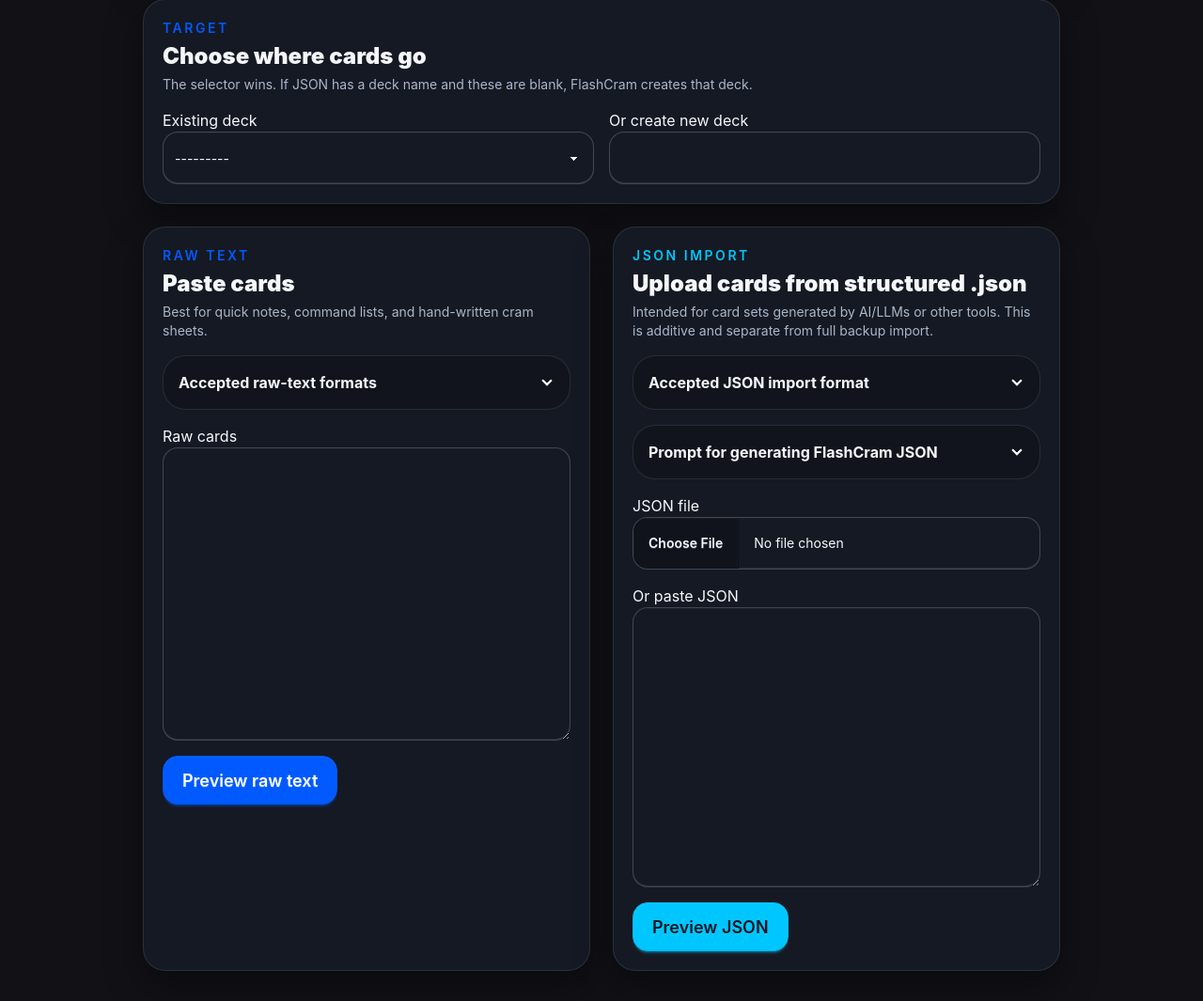
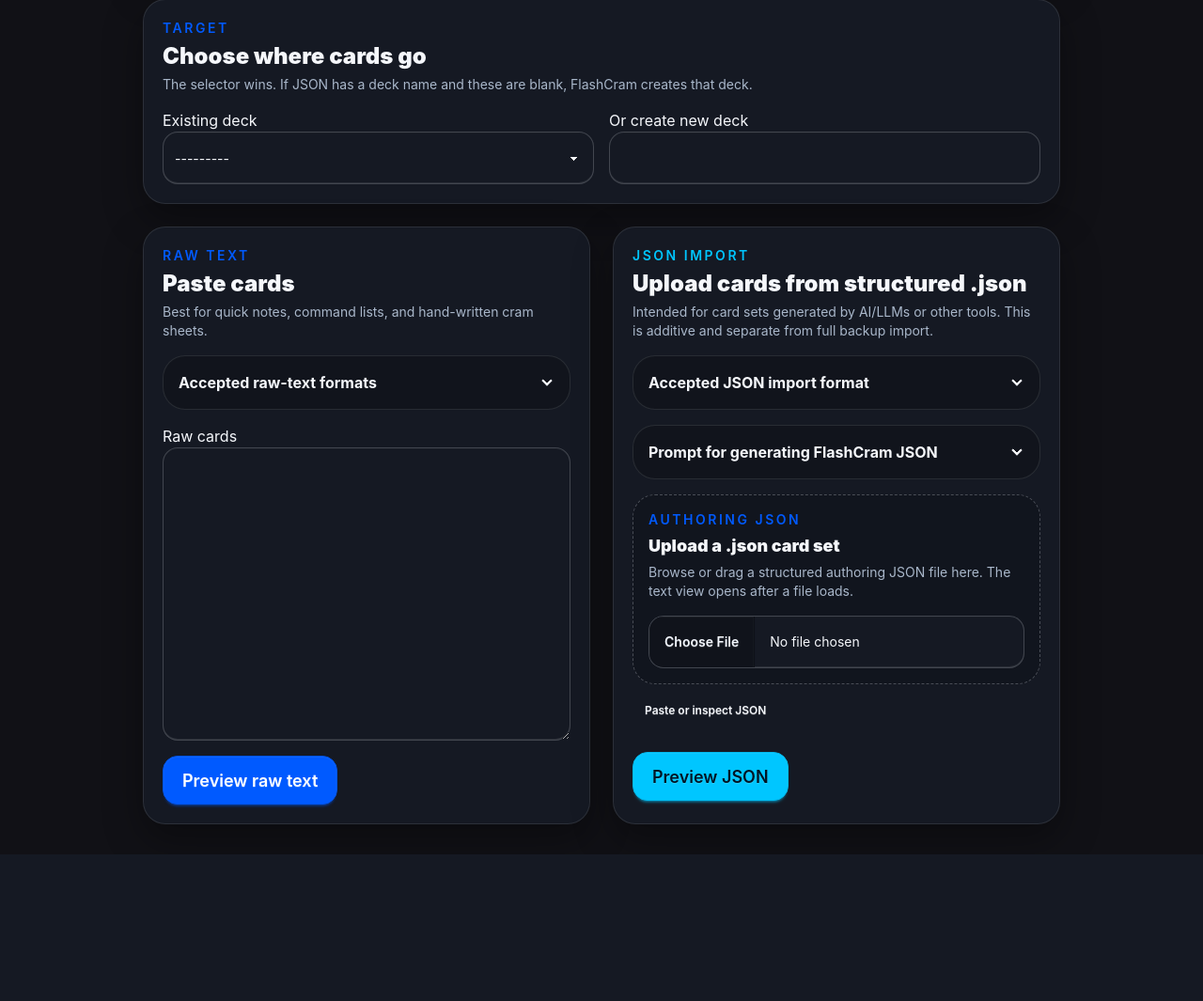
Before and after one commit to oliver-louis/FlashCram, a Django app: page /bulk-import/ in a window 1280 px wide. Shown: the part 360-1425 px from the top of the page at 94% size. After the commit the page ends 1269 px from the top, so only its background shows below. Run offline with Django 5.2, Linux system fonts and the light colour scheme; the visitor is signed in with stand-in values (Sample User, id 1); data comes from the database, SQL or seed files in the repository; data that the repository does not hold is empty; some libraries are stand-ins or nearby versions.

Commit message:
Standardize JSON import UI

```diff
--- a/cards/forms.py
+++ b/cards/forms.py
@@ -10,8 +10,31 @@ from .services import (
     get_settings,
     is_authenticated_user,
     normalize_tags,
+    parse_authoring_json_cards,
     process_image_upload,
 )
+
+
+def json_file_widget():
+    return forms.ClearableFileInput(
+        attrs={
+            "accept": "application/json,.json",
+            "class": "file-input file-input-bordered h-14 w-full rounded-2xl",
+            "x-ref": "jsonFileInput",
+            "@change": "loadFile($event)",
+        }
+    )
+
+
+def json_text_widget():
+    return forms.Textarea(
+        attrs={
+            "class": "textarea textarea-bordered min-h-72 w-full rounded-2xl font-mono text-sm",
+            "rows": 14,
+            "x-ref": "jsonTextInput",
+            "x-model": "jsonText",
+        }
+    )
 
 
 class DeckForm(forms.ModelForm):
@@ -86,6 +109,45 @@ class DeckForm(forms.ModelForm):
         if commit:
             deck.save()
         return deck
+
+
+class DeckCreateForm(DeckForm):
+    authoring_json_file = forms.FileField(
+        required=False,
+        label="JSON file",
+        widget=json_file_widget(),
+    )
+    authoring_json_text = forms.CharField(
+        required=False,
+        label="JSON text",
+        widget=json_text_widget(),
+    )
+
+    class Meta(DeckForm.Meta):
+        fields = [*DeckForm.Meta.fields, "authoring_json_file", "authoring_json_text"]
+
+    def __init__(self, *args, **kwargs):
+        self.authoring_result = None
+        super().__init__(*args, **kwargs)
+        self.fields["name"].required = False
+
+    def clean(self):
+        cleaned_data = super().clean()
+        name = (cleaned_data.get("name") or "").strip()
+        payload = (cleaned_data.get("authoring_json_text") or "").strip()
+
+        if payload:
+            try:
+                self.authoring_result = parse_authoring_json_cards(payload, self.user)
+            except ValueError as exc:
+                self.add_error("authoring_json_text", str(exc))
+                return cleaned_data
+
+        if not name and self.authoring_result and self.authoring_result.deck_name:
+            cleaned_data["name"] = self.authoring_result.deck_name
+        elif not name:
+            self.add_error("name", "Enter a deck name or upload JSON with a deck name.")
+        return cleaned_data
 
 
 class CardForm(forms.ModelForm):
@@ -254,18 +316,11 @@ class BulkImportForm(forms.Form):
     )
     authoring_json_file = forms.FileField(
         required=False,
-        widget=forms.ClearableFileInput(
-            attrs={
-                "accept": "application/json,.json",
-                "class": "file-input file-input-bordered h-14 w-full rounded-2xl",
-            }
-        ),
+        widget=json_file_widget(),
     )
     authoring_json_text = forms.CharField(
         required=False,
-        widget=forms.Textarea(
-            attrs={"class": "textarea textarea-bordered min-h-72 w-full rounded-2xl font-mono text-sm", "rows": 14}
-        ),
+        widget=json_text_widget(),
     )
 
     def __init__(self, *args, **kwargs):
@@ -275,6 +330,27 @@ class BulkImportForm(forms.Form):
 
 
 class JsonImportForm(forms.Form):
+    backup_json_file = forms.FileField(
+        required=False,
+        label="Backup JSON file",
+        widget=json_file_widget(),
+    )
+    backup_json_text = forms.CharField(
+        required=False,
+        label="Backup JSON text",
+        widget=json_text_widget(),
+    )
     backup_json = forms.CharField(
-        widget=forms.Textarea(attrs={"class": "textarea textarea-bordered min-h-72 w-full rounded-2xl", "rows": 14})
+        required=False,
+        widget=forms.HiddenInput(),
     )
+
+    def clean(self):
+        cleaned_data = super().clean()
+        backup_json_text = (cleaned_data.get("backup_json_text") or "").strip()
+        legacy_backup_json = (cleaned_data.get("backup_json") or "").strip()
+        if not backup_json_text and legacy_backup_json:
+            cleaned_data["backup_json_text"] = legacy_backup_json
+        if not (cleaned_data.get("backup_json_text") or "").strip():
+            self.add_error("backup_json_text", "Upload a backup JSON file or paste backup JSON before importing.")
+        return cleaned_data
--- a/cards/templates/cards/bulk_import.html
+++ b/cards/templates/cards/bulk_import.html
@@ -203,16 +203,7 @@ Example markdown card with code:
             </div>
           </details>
 
-          <label class="form-control">
-            <span class="label-text">JSON file</span>
-            {{ form.authoring_json_file }}
-            {{ form.authoring_json_file.errors }}
-          </label>
-          <label class="form-control">
-            <span class="label-text">Or paste JSON</span>
-            {{ form.authoring_json_text }}
-            {{ form.authoring_json_text.errors }}
-          </label>
+          {% include "cards/partials/json_upload.html" with file_field=form.authoring_json_file text_field=form.authoring_json_text eyebrow="Authoring JSON" title="Upload a .json card set" help_text="Browse or drag a structured authoring JSON file here. The text view opens after a file loads." text_label="Paste or inspect authoring JSON" %}
           <div class="grid gap-3 sm:flex">
             <button class="btn btn-secondary btn-lg fc-tap rounded-2xl" type="submit" name="intent" value="json_preview">Preview JSON</button>
             {% if json_result and json_result.cards %}
--- /dev/null
+++ b/cards/templates/cards/partials/json_upload.html
@@ -0,0 +1,56 @@
+<div
+  class="space-y-3"
+  x-data="{
+    open: false,
+    jsonText: '',
+    fileName: '',
+    init() {
+      this.jsonText = this.$refs.jsonTextInput?.value || '';
+      this.open = Boolean(this.jsonText.trim());
+    },
+    loadFile(event) {
+      const file = event.target.files?.[0];
+      this.fileName = file?.name || '';
+      if (!file) return;
+      const reader = new FileReader();
+      reader.onload = () => {
+        this.jsonText = reader.result || '';
+        this.open = true;
+      };
+      reader.readAsText(file);
+    }
+  }"
+>
+  <label class="block rounded-3xl border border-dashed border-base-content/25 bg-base-200/60 p-4">
+    <span class="block text-sm font-semibold uppercase tracking-[0.18em] text-primary">{{ eyebrow|default:"JSON file" }}</span>
+    <span class="mt-1 block text-lg font-black">{{ title|default:"Upload JSON" }}</span>
+    {% if help_text %}
+      <span class="mt-1 block text-sm fc-muted">{{ help_text }}</span>
+    {% endif %}
+    <span class="mt-4 block">{{ file_field }}</span>
+    {% if file_field.errors %}
+      <span class="mt-2 block text-sm text-error">{{ file_field.errors }}</span>
+    {% endif %}
+    <span class="mt-2 block text-sm fc-muted" x-show="fileName" x-text="'Loaded: ' + fileName"></span>
+  </label>
+
+  <button
+    class="btn btn-ghost btn-sm rounded-2xl"
+    type="button"
+    @click="open = !open"
+    :aria-expanded="open.toString()"
+  >
+    <span x-show="!open">Paste or inspect JSON</span>
+    <span x-cloak x-show="open">Hide JSON text</span>
+  </button>
+
+  <div class="space-y-2" x-cloak x-show="open" x-transition>
+    <label class="form-control">
+      <span class="label-text">{{ text_label|default:"JSON text" }}</span>
+      {{ text_field }}
+      {% if text_field.errors %}
+        <span class="mt-2 text-sm text-error">{{ text_field.errors }}</span>
+      {% endif %}
+    </label>
+  </div>
+</div>
--- a/cards/views.py
+++ b/cards/views.py
@@ -1,11 +1,12 @@
 import json
 
+from django.db import transaction
 from django.http import HttpResponse
 from django.shortcuts import redirect, render
 from django.urls import reverse
 from django.views.decorators.http import require_POST
 
-from .forms import BulkImportForm, CardForm, DeckForm, JsonImportForm, SettingsForm
+from .forms import BulkImportForm, CardForm, DeckCreateForm, DeckForm, JsonImportForm, SettingsForm
 from .models import Card, Deck
 from .rendering import RenderedFace, render_card_face, render_content
 from .services import (
@@ -51,6 +52,16 @@ def htmx_redirect(to):
     response = HttpResponse(status=204)
     response["HX-Redirect"] = to
     return response
+
+
+def populate_uploaded_json_text(post_data, files, file_field, text_field):
+    if post_data is None or post_data.get(text_field) or not files.get(file_field):
+        return post_data
+    try:
+        post_data[text_field] = files[file_field].read().decode("utf-8-sig")
+    except UnicodeDecodeError:
+        post_data[text_field] = ""
+    return post_data
 
 
 def home(request):
@@ -127,14 +138,19 @@ def card_list(request, deck_id):
 
 def deck_create(request):
     if request.method == "POST":
-        form = DeckForm(request.POST, user=request.user)
+        post_data = request.POST.copy()
+        populate_uploaded_json_text(post_data, request.FILES, "authoring_json_file", "authoring_json_text")
+        form = DeckCreateForm(post_data, request.FILES, user=request.user)
         if form.is_valid():
-            deck = form.save()
+            with transaction.atomic():
+                deck = form.save()
+                if form.authoring_result:
+                    create_cards_from_parsed(deck, form.authoring_result.cards, request.user)
             if request.htmx:
                 return htmx_redirect(reverse("cards:home"))
             return redirect("cards:deck_detail", deck_id=deck.id)
     else:
-        form = DeckForm(user=request.user)
+        form = DeckCreateForm(user=request.user)
 
     template = "cards/partials/deck_form.html" if request.htmx else "cards/deck_form_page.html"
     return render(
@@ -498,11 +514,7 @@ def bulk_import(request):
     json_result = None
     created_count = None
     post_data = request.POST.copy() if request.method == "POST" else None
-    if post_data is not None and request.FILES.get("authoring_json_file") and not post_data.get("authoring_json_text"):
-        try:
-            post_data["authoring_json_text"] = request.FILES["authoring_json_file"].read().decode("utf-8-sig")
-        except UnicodeDecodeError:
-            post_data["authoring_json_text"] = ""
+    populate_uploaded_json_text(post_data, request.FILES, "authoring_json_file", "authoring_json_text")
     initial = {}
     if request.method == "GET" and request.GET.get("deck"):
         initial["deck"] = request.GET.get("deck")
@@ -675,9 +687,14 @@ def settings_view(request):
                 settings_form.save()
                 return redirect("cards:settings")
         elif request.POST.get("form") == "json_import":
-            import_form = JsonImportForm(request.POST)
+            post_data = request.POST.copy()
+            populate_uploaded_json_text(post_data, request.FILES, "backup_json_file", "backup_json_text")
+            import_form = JsonImportForm(post_data, request.FILES)
             if import_form.is_valid():
-                import_result = import_backup(import_form.cleaned_data["backup_json"], request.user)
+                try:
+                    import_result = import_backup(import_form.cleaned_data["backup_json_text"], request.user)
+                except Exception as exc:
+                    import_form.add_error("backup_json_text", f"Backup JSON could not be imported: {exc}")
 
     return render(
         request,
```
Also changed, not shown: cards/templates/cards/partials/deck_form.html (+11 -1 lines), cards/templates/cards/settings.html (+3 -6 lines), cards/tests/test_views.py (+132 -0 lines), static/css/app.css.
